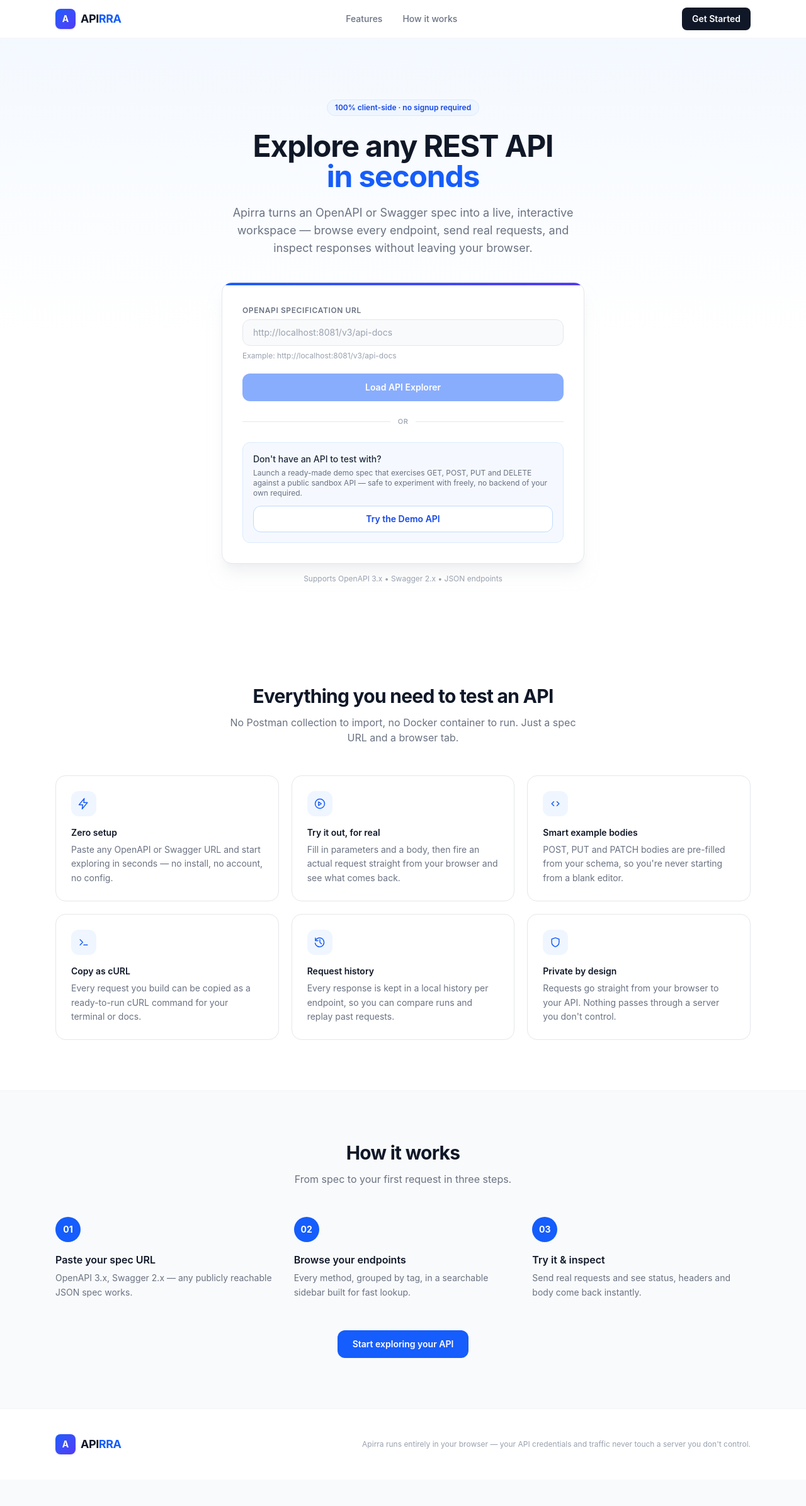
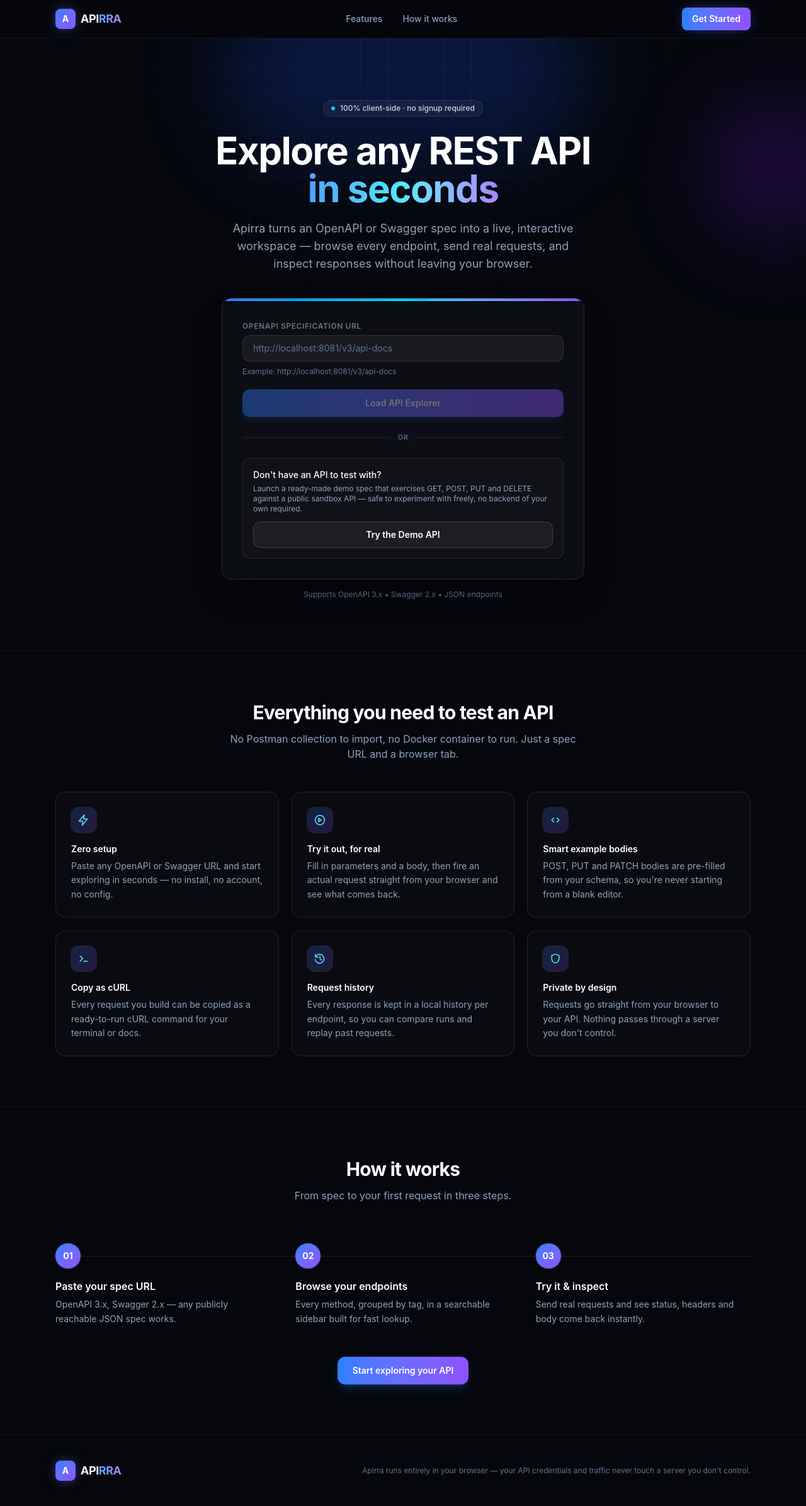
Before and after one commit to malinda-sampath/apirra-saas-frontned, a React (Vite) app in the folder apirra-saas-frontend/: page / in a window 1280 px wide. Shown: the whole page at 63% size. Before the commit the page ends 2349 px from the top, so only its background shows below. Built offline with nearby package versions, Linux system fonts and the light colour scheme.

Commit message:
Revamp HomePage styling for improved aesthetics and user engagement

```diff
--- a/apirra-saas-frontend/src/pages/HomePage/HomePage.tsx
+++ b/apirra-saas-frontend/src/pages/HomePage/HomePage.tsx
@@ -150,12 +150,12 @@ const STEPS = [
 ];
 
 const FeatureCard = ({ icon, title, description }: Feature) => (
-  <div className="rounded-2xl border border-gray-200 bg-white p-6 transition hover:border-blue-200 hover:shadow-md">
-    <div className="flex h-10 w-10 items-center justify-center rounded-xl bg-blue-50 text-blue-600">
+  <div className="rounded-2xl border border-white/10 bg-white/[0.02] p-6 transition hover:border-white/20 hover:bg-white/[0.04]">
+    <div className="flex h-10 w-10 items-center justify-center rounded-xl bg-linear-to-br from-blue-500/20 to-violet-500/20 text-cyan-300 ring-1 ring-white/10">
       {icon}
     </div>
-    <h3 className="mt-4 text-sm font-semibold text-gray-900">{title}</h3>
-    <p className="mt-1.5 text-sm leading-relaxed text-gray-500">
+    <h3 className="mt-4 text-sm font-semibold text-white">{title}</h3>
+    <p className="mt-1.5 text-sm leading-relaxed text-slate-400">
       {description}
     </p>
   </div>
@@ -163,11 +163,14 @@ const FeatureCard = ({ icon, title, description }: Feature) => (
 
 const Logo = ({ className = "" }: { className?: string }) => (
   <div className={`flex items-center gap-2 ${className}`}>
-    <div className="flex h-8 w-8 items-center justify-center rounded-lg bg-linear-to-br from-blue-600 to-indigo-600 text-sm font-bold text-white shadow-sm">
+    <div className="flex h-8 w-8 items-center justify-center rounded-lg bg-linear-to-br from-blue-500 to-violet-500 text-sm font-bold text-white shadow-[0_0_20px_-4px_rgba(99,102,241,0.8)]">
       A
     </div>
-    <span className="text-lg font-bold tracking-tight text-gray-900">
-      API<span className="text-blue-600">RRA</span>
+    <span className="text-lg font-bold tracking-tight text-white">
+      API
+      <span className="bg-linear-to-r from-blue-400 to-violet-400 bg-clip-text text-transparent">
+        RRA
+      </span>
     </span>
   </div>
 );
@@ -231,22 +234,22 @@ const HomePage = () => {
     );
 
   return (
-    <div className="min-h-screen bg-white">
+    <div className="min-h-screen bg-[#05070d]">
       {/* Nav */}
-      <header className="sticky top-0 z-20 border-b border-gray-100 bg-white/80 backdrop-blur-sm">
+      <header className="sticky top-0 z-20 border-b border-white/5 bg-[#05070d]/80 backdrop-blur-xl">
         <div className="mx-auto flex max-w-6xl items-center justify-between px-4 py-3 sm:px-6">
           <Logo />
-          <nav className="hidden items-center gap-8 text-sm font-medium text-gray-500 sm:flex">
-            <a href="#features" className="transition hover:text-gray-900">
+          <nav className="hidden items-center gap-8 text-sm font-medium text-slate-400 sm:flex">
+            <a href="#features" className="transition hover:text-white">
               Features
             </a>
-            <a href="#how-it-works" className="transition hover:text-gray-900">
+            <a href="#how-it-works" className="transition hover:text-white">
               How it works
             </a>
           </nav>
           <a
             href="#get-started"
-            className="rounded-lg bg-gray-900 px-4 py-2 text-sm font-semibold text-white transition hover:bg-gray-700"
+            className="rounded-lg bg-linear-to-r from-blue-500 to-violet-500 px-4 py-2 text-sm font-semibold text-white shadow-[0_0_20px_-6px_rgba(99,102,241,0.7)] transition hover:brightness-110"
           >
             Get Started
           </a>
@@ -254,33 +257,43 @@ const HomePage = () => {
       </header>
 
       {/* Hero */}
-      <section className="relative overflow-hidden bg-linear-to-b from-blue-50/70 via-white to-white">
-        <div className="mx-auto max-w-6xl px-4 pb-20 pt-16 sm:px-6 sm:pt-24">
+      <section className="relative overflow-hidden">
+        {/* decorative grid + glow */}
+        <div className="pointer-events-none absolute inset-0 [mask-image:radial-gradient(ellipse_60%_50%_at_50%_0%,black,transparent)]">
+          <div className="absolute inset-0 bg-[linear-gradient(to_right,rgba(255,255,255,0.05)_1px,transparent_1px),linear-gradient(to_bottom,rgba(255,255,255,0.05)_1px,transparent_1px)] bg-[size:44px_44px]" />
+        </div>
+        <div className="pointer-events-none absolute left-1/2 top-[-6rem] h-72 w-[36rem] -translate-x-1/2 rounded-full bg-blue-600/20 blur-3xl" />
+        <div className="pointer-events-none absolute right-[-4rem] top-24 h-56 w-56 rounded-full bg-violet-600/20 blur-3xl" />
+
+        <div className="relative mx-auto max-w-6xl px-4 pb-20 pt-16 sm:px-6 sm:pt-24">
           <div className="mx-auto max-w-2xl text-center">
-            <span className="inline-flex items-center gap-1.5 rounded-full border border-blue-100 bg-blue-50 px-3 py-1 text-xs font-semibold text-blue-700">
+            <span className="inline-flex items-center gap-2 rounded-full border border-white/10 bg-white/5 px-3 py-1 text-xs font-medium text-slate-300">
+              <span className="h-1.5 w-1.5 rounded-full bg-cyan-400" />
               100% client-side · no signup required
             </span>
 
-            <h1 className="mt-6 text-4xl font-bold tracking-tight text-gray-900 sm:text-5xl">
+            <h1 className="mt-6 text-4xl font-bold tracking-tight text-white sm:text-6xl">
               Explore any REST API
               <br />
-              <span className="text-blue-600">in seconds</span>
+              <span className="bg-linear-to-r from-blue-400 via-cyan-300 to-violet-400 bg-clip-text text-transparent">
+                in seconds
+              </span>
             </h1>
 
-            <p className="mx-auto mt-5 max-w-xl text-base text-gray-500 sm:text-lg">
+            <p className="mx-auto mt-5 max-w-xl text-base text-slate-400 sm:text-lg">
               Apirra turns an OpenAPI or Swagger spec into a live, interactive
-              workspace — browse every endpoint, send real requests, and inspect
-              responses without leaving your browser.
+              workspace — browse every endpoint, send real requests, and
+              inspect responses without leaving your browser.
             </p>
           </div>
 
           {/* Main Card */}
           <div
             id="get-started"
-            className="mx-auto mt-10 w-full max-w-xl scroll-mt-24"
+            className="relative mx-auto mt-10 w-full max-w-xl scroll-mt-24"
           >
-            <div className="overflow-hidden rounded-2xl border border-gray-200 bg-white shadow-xl shadow-gray-200/50">
-              <div className="h-1 bg-linear-to-r from-blue-600 to-indigo-600" />
+            <div className="overflow-hidden rounded-2xl border border-white/10 bg-white/[0.03] shadow-2xl shadow-black/40 backdrop-blur-xl">
+              <div className="h-1 bg-linear-to-r from-blue-500 via-cyan-400 to-violet-500" />
 
               <div className="space-y-5 p-8">
                 {/* Input section */}
@@ -291,17 +304,18 @@ const HomePage = () => {
                     value={baseUrl}
                     onChange={(e) => setBaseUrlState(e.target.value)}
                     onKeyDown={(e) => e.key === "Enter" && handleLoad()}
+                    className="!bg-white/5 !border-white/10 !text-white placeholder:!text-slate-500 hover:!border-white/20 focus:!border-blue-400 focus:!bg-white/5 focus:!ring-2 focus:!ring-blue-500/20"
                   />
 
-                  <p className="mt-2 text-xs text-gray-400">
+                  <p className="mt-2 text-xs text-slate-500">
                     Example: http://localhost:8081/v3/api-docs
                   </p>
                 </div>
 
                 {/* Error */}
                 {error && (
-                  <div className="rounded-lg border border-red-100 bg-red-50 px-4 py-3">
-                    <p className="text-sm text-red-600">{error}</p>
+                  <div className="rounded-lg border border-red-500/20 bg-red-500/10 px-4 py-3">
+                    <p className="text-sm text-red-300">{error}</p>
                   </div>
                 )}
 
@@ -309,7 +323,7 @@ const HomePage = () => {
                 <button
                   onClick={handleLoad}
                   disabled={loading || !baseUrl.trim()}
-                  className="flex w-full items-center justify-center gap-2 rounded-xl bg-blue-600 px-4 py-3 text-sm font-semibold text-white transition hover:bg-blue-700 disabled:cursor-not-allowed disabled:opacity-50"
+                  className="flex w-full items-center justify-center gap-2 rounded-xl bg-linear-to-r from-blue-500 to-violet-500 px-4 py-3 text-sm font-semibold text-white shadow-lg shadow-blue-500/20 transition hover:brightness-110 disabled:cursor-not-allowed disabled:opacity-40"
                 >
                   {loading ? (
                     <>
@@ -342,30 +356,30 @@ const HomePage = () => {
                 {/* Demo divider */}
                 <div className="relative py-1">
                   <div className="absolute inset-0 flex items-center">
-                    <div className="w-full border-t border-gray-200" />
+                    <div className="w-full border-t border-white/10" />
                   </div>
                   <div className="relative flex justify-center">
-                    <span className="bg-white px-3 text-[11px] font-medium uppercase tracking-wider text-gray-400">
+                    <span className="bg-[#0b0f1a] px-3 text-[11px] font-medium uppercase tracking-wider text-slate-500">
                       or
                     </span>
                   </div>
                 </div>
 
                 {/* No environment? Try the demo spec */}
-                <div className="rounded-xl border border-blue-100 bg-blue-50/60 p-4">
-                  <p className="text-sm font-medium text-gray-800">
+                <div className="rounded-xl border border-white/10 bg-white/[0.02] p-4">
+                  <p className="text-sm font-medium text-white">
                     Don&apos;t have an API to test with?
                   </p>
-                  <p className="mt-1 text-xs text-gray-500">
+                  <p className="mt-1 text-xs text-slate-400">
                     Launch a ready-made demo spec that exercises GET, POST, PUT
-                    and DELETE against a public sandbox API — safe to experiment
-                    with freely, no backend of your own required.
+                    and DELETE against a public sandbox API — safe to
+                    experiment with freely, no backend of your own required.
                   </p>
 
                   <button
                     onClick={handleLoadDemo}
                     disabled={loading}
-                    className="mt-3 w-full rounded-xl border border-blue-200 bg-white px-4 py-2.5 text-sm font-semibold text-blue-700 transition hover:bg-blue-50 disabled:cursor-not-allowed disabled:opacity-50"
+                    className="mt-3 w-full rounded-xl border border-white/15 bg-white/5 px-4 py-2.5 text-sm font-semibold text-white transition hover:bg-white/10 disabled:cursor-not-allowed disabled:opacity-40"
                   >
                     {loading ? "Connecting…" : "Try the Demo API"}
                   </button>
@@ -373,7 +387,7 @@ const HomePage = () => {
               </div>
             </div>
 
-            <p className="mt-4 text-center text-xs text-gray-400">
+            <p className="mt-4 text-center text-xs text-slate-500">
               Supports OpenAPI 3.x • Swagger 2.x • JSON endpoints
             </p>
           </div>
@@ -381,15 +395,15 @@ const HomePage = () => {
       </section>
 
       {/* Features */}
-      <section id="features" className="scroll-mt-16 bg-white py-20">
+      <section id="features" className="scroll-mt-16 border-t border-white/5 py-20">
         <div className="mx-auto max-w-6xl px-4 sm:px-6">
           <div className="mx-auto max-w-xl text-center">
-            <h2 className="text-3xl font-bold tracking-tight text-gray-900">
+            <h2 className="text-3xl font-bold tracking-tight text-white">
               Everything you need to test an API
             </h2>
-            <p className="mt-3 text-sm text-gray-500 sm:text-base">
-              No Postman collection to import, no Docker container to run. Just
-              a spec URL and a browser tab.
+            <p className="mt-3 text-sm text-slate-400 sm:text-base">
+              No Postman collection to import, no Docker container to run.
+              Just a spec URL and a browser tab.
             </p>
           </div>
 
@@ -404,38 +418,43 @@ const HomePage = () => {
       {/* How it works */}
       <section
         id="how-it-works"
-        className="scroll-mt-16 border-t border-gray-100 bg-gray-50 py-20"
+        className="scroll-mt-16 border-t border-white/5 py-20"
       >
         <div className="mx-auto max-w-6xl px-4 sm:px-6">
           <div className="mx-auto max-w-xl text-center">
-            <h2 className="text-3xl font-bold tracking-tight text-gray-900">
+            <h2 className="text-3xl font-bold tracking-tight text-white">
               How it works
             </h2>
-            <p className="mt-3 text-sm text-gray-500 sm:text-base">
+            <p className="mt-3 text-sm text-slate-400 sm:text-base">
               From spec to your first request in three steps.
             </p>
           </div>
 
-          <div className="mt-12 grid grid-cols-1 gap-8 sm:grid-cols-3">
+          <div className="relative mt-16">
+            <div className="absolute left-0 right-0 top-5 hidden h-px bg-white/10 sm:block" />
+            <div className="relative grid grid-cols-1 gap-10 sm:grid-cols-3">
               {STEPS.map((item) => (
                 <div key={item.step} className="text-center sm:text-left">
-                <div className="mx-auto flex h-10 w-10 items-center justify-center rounded-full bg-blue-600 text-sm font-bold text-white sm:mx-0">
+                  <div className="relative z-10 mx-auto flex h-10 w-10 items-center justify-center rounded-full bg-[#05070d] ring-1 ring-white/10 sm:mx-0">
+                    <span className="flex h-full w-full items-center justify-center rounded-full bg-linear-to-br from-blue-500 to-violet-500 text-sm font-bold text-white">
                       {item.step}
+                    </span>
                   </div>
-                <h3 className="mt-4 text-base font-semibold text-gray-900">
+                  <h3 className="mt-4 text-base font-semibold text-white">
                     {item.title}
                   </h3>
-                <p className="mt-1.5 text-sm leading-relaxed text-gray-500">
+                  <p className="mt-1.5 text-sm leading-relaxed text-slate-400">
                     {item.description}
                   </p>
                 </div>
               ))}
             </div>
+          </div>
 
           <div className="mt-12 text-center">
             <a
               href="#get-started"
-              className="inline-flex items-center justify-center rounded-xl bg-blue-600 px-6 py-3 text-sm font-semibold text-white transition hover:bg-blue-700"
+              className="inline-flex items-center justify-center rounded-xl bg-linear-to-r from-blue-500 to-violet-500 px-6 py-3 text-sm font-semibold text-white shadow-lg shadow-blue-500/20 transition hover:brightness-110"
             >
               Start exploring your API
             </a>
@@ -444,10 +463,10 @@ const HomePage = () => {
       </section>
 
       {/* Footer */}
-      <footer className="border-t border-gray-100 bg-white py-10">
+      <footer className="border-t border-white/5 py-10">
         <div className="mx-auto flex max-w-6xl flex-col items-center gap-4 px-4 text-center sm:flex-row sm:justify-between sm:px-6 sm:text-left">
           <Logo />
-          <p className="text-xs text-gray-400">
+          <p className="text-xs text-slate-500">
             Apirra runs entirely in your browser — your API credentials and
             traffic never touch a server you don&apos;t control.
           </p>
```
Lines whose indentation alone changed are shown as unchanged.
